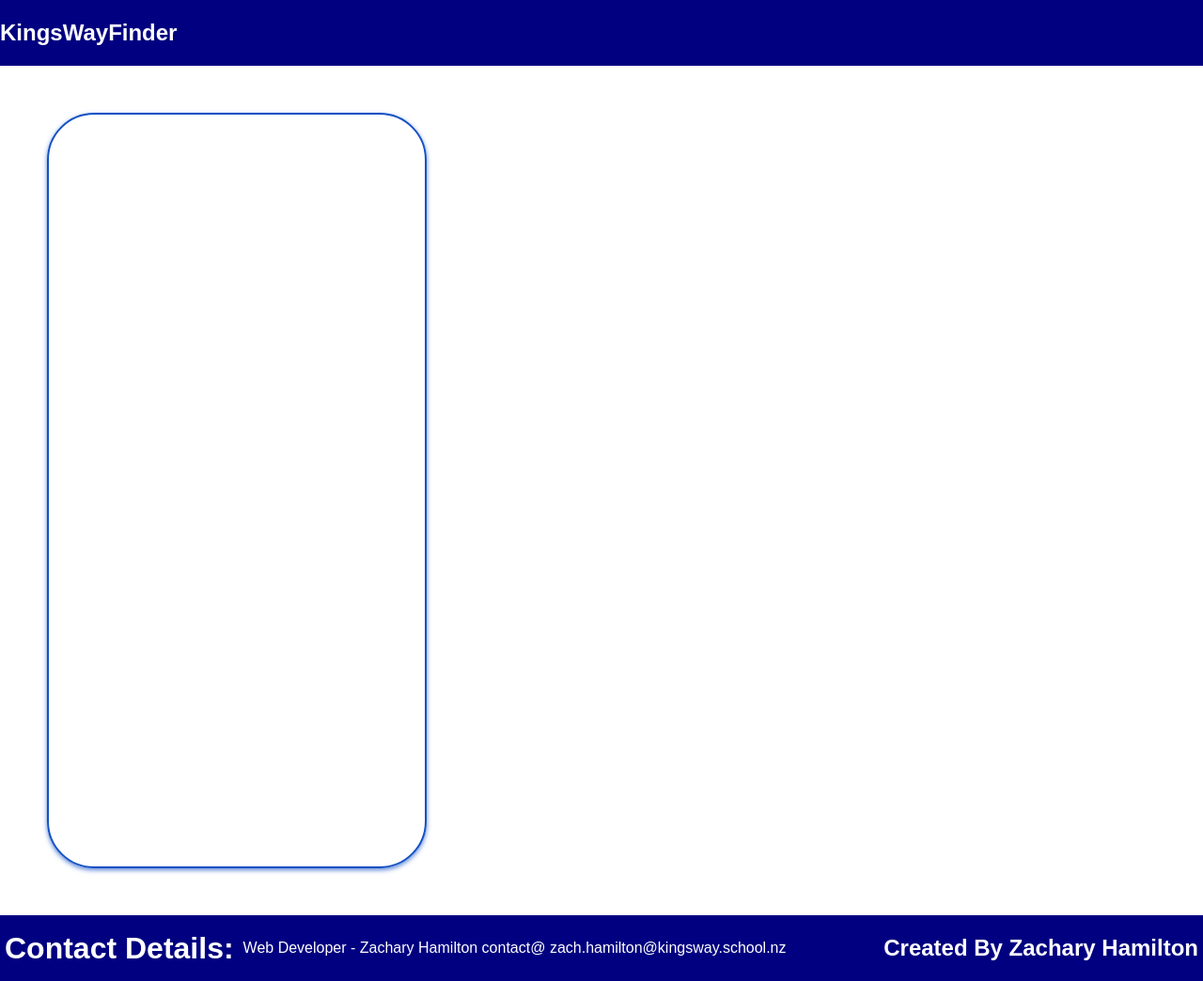
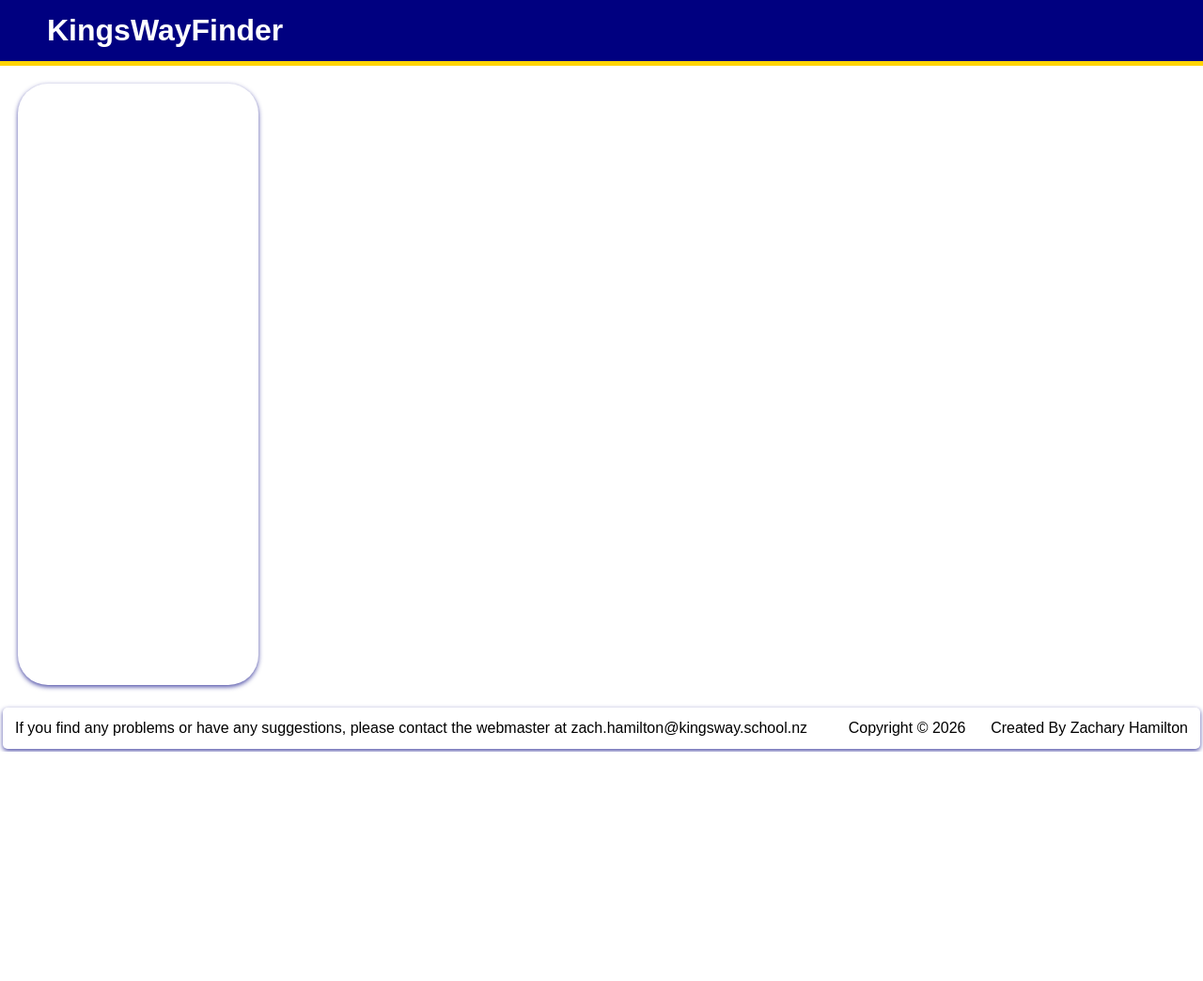
Before and after one commit to ZachHamiton/12DGT-Programing-and-Project-Management, a Flask app: page / in a window 1280 px wide. Shown: the whole page at 94% size. After the commit the page ends 800 px from the top, so only its background shows below. Run offline with Flask 3, Linux system fonts and the light colour scheme.

Commit message:
Improved base.html

```diff
--- a/KingsWayFinder/website/static/styles.css
+++ b/KingsWayFinder/website/static/styles.css
@@ -1,10 +1,17 @@
 /* Styles for elements in all pages of the website */
 
-
+* {
+    box-sizing: border-box;
+    overflow-x: hidden;
+    margin: 0;
+    padding:0;
+}
 
 /* sets margin to 0 so that i can manually add what I want */
 body{
-    margin: 0px;
+    display: flex;
+    min-height: 100vh;
+    flex-direction: column;
 }
 
 
@@ -13,44 +20,39 @@ body{
 /* Nav bar and footer */
 /* ------------------ */
 
-nav, footer{
+.nav{
     display: flex;
     align-items: center;
-    background-color: rgb(0, 0, 128);
-    margin: 0px;
-    width: 100%;
+    justify-content: left;
+    height: 70px;
+    background-color: navy;
+    padding: 0px 50px 0px 50px;
+    border-bottom: 5px solid #FFD403;
 }
 
-nav{
-    height: 70px;
-    justify-content: left;
-}
 
-nav h1{
+
+.nav_text{
     font-family: sans-serif;
     color: white;
 }
 
 
 
-
-
-footer {
-  justify-content: space-between; /*Might need to change if 3 items are added*/
-  min-height: 70px;
-}
-
-.footer_text{
+.footer {
+    display: flex;
+    align-items: center;
+    justify-content: space-between;
+    margin-top: auto;
+    /* border: 2px solid grey; */
+    border-radius: 5px;
+    min-height: 40px;
+    padding:1%;
+    box-shadow: 0px 2px 5px rgba(0, 0, 128, 0.7);
+    margin-left: 0.25%;
+    margin-right: 0.25%;
+    margin-bottom: 0.25%;
     font-family: sans-serif;
-    color: white;
-    margin: 5px;
-}
-
-
-.contact_details{
-    display: flex;
-    flex-direction: row;
-    align-items: center;
 }
 
 
@@ -60,10 +62,18 @@ footer {
 /* ------- */
 
 .sidebar{
-    width: 400px;
-    border: 2px solid rgb(18, 80, 196);
-    border-radius: 50px;
-    height: 800px;
-    margin: 50px;
-    box-shadow: 0px 2px 5px rgba(18, 80, 196, 0.7);
+    /* width: 400px; */
+    width: 20%;
+
+    border-radius: 2rem;
+    height: 80vh;
+    margin: 1.5%;
+    box-shadow: 0px 2px 5px rgba(0, 0, 128, 0.7);
 }
+
+.footer_right_side{
+    display: flex;
+    align-items: center;
+    justify-content: space-between;
+    min-width: 25%;
+}
--- a/KingsWayFinder/website/templates/base.html
+++ b/KingsWayFinder/website/templates/base.html
@@ -13,38 +13,39 @@
 
     </head>
     <body>
+        <!-- Navbar section -->
+        <div class = "nav">
+            <h1 class = "nav_text">KingsWayFinder</h1>
+        </div>
 
-        <nav>
-            <h1>KingsWayFinder</h1>
-        </nav>
+        <!-- Middle section -->
+        <div class = "main">
+            <div class = "sidebar">
+                {% block sidebar_content %}
+
+                {%endblock%}
+            </div>
 
 
 
-        <div class = "sidebar">
-            {% block sidebar_content %}
-            {%endblock%}
         </div>
 
 
 
 
-
-        <footer>
+        <!-- Footer section -->
+        <div class = "footer">
             <div class = "contact_details">
-                <div>
-                    <h1 class = "footer_text">Contact Details:</h1>
-                </div>
-
-                <div>
-                    <p class = "footer_text">Web Developer - Zachary Hamilton contact@ zach.hamilton@kingsway.school.nz</p>
-                </div>
+                <p class = "footer_text">If you find any problems or have any suggestions, please contact the webmaster at zach.hamilton@kingsway.school.nz</p>
             </div>
 
-            <div>
-                <h2 class = "footer_text"> Created By Zachary Hamilton</h2>
+
+            <div class = "footer_text">
+                <p>Copyright © 2026 &nbsp; &nbsp; &nbsp;Created By Zachary Hamilton</p>
             </div>
 
-        </footer>
+
+        </div class = "footer">
 
 
     </body>
```
